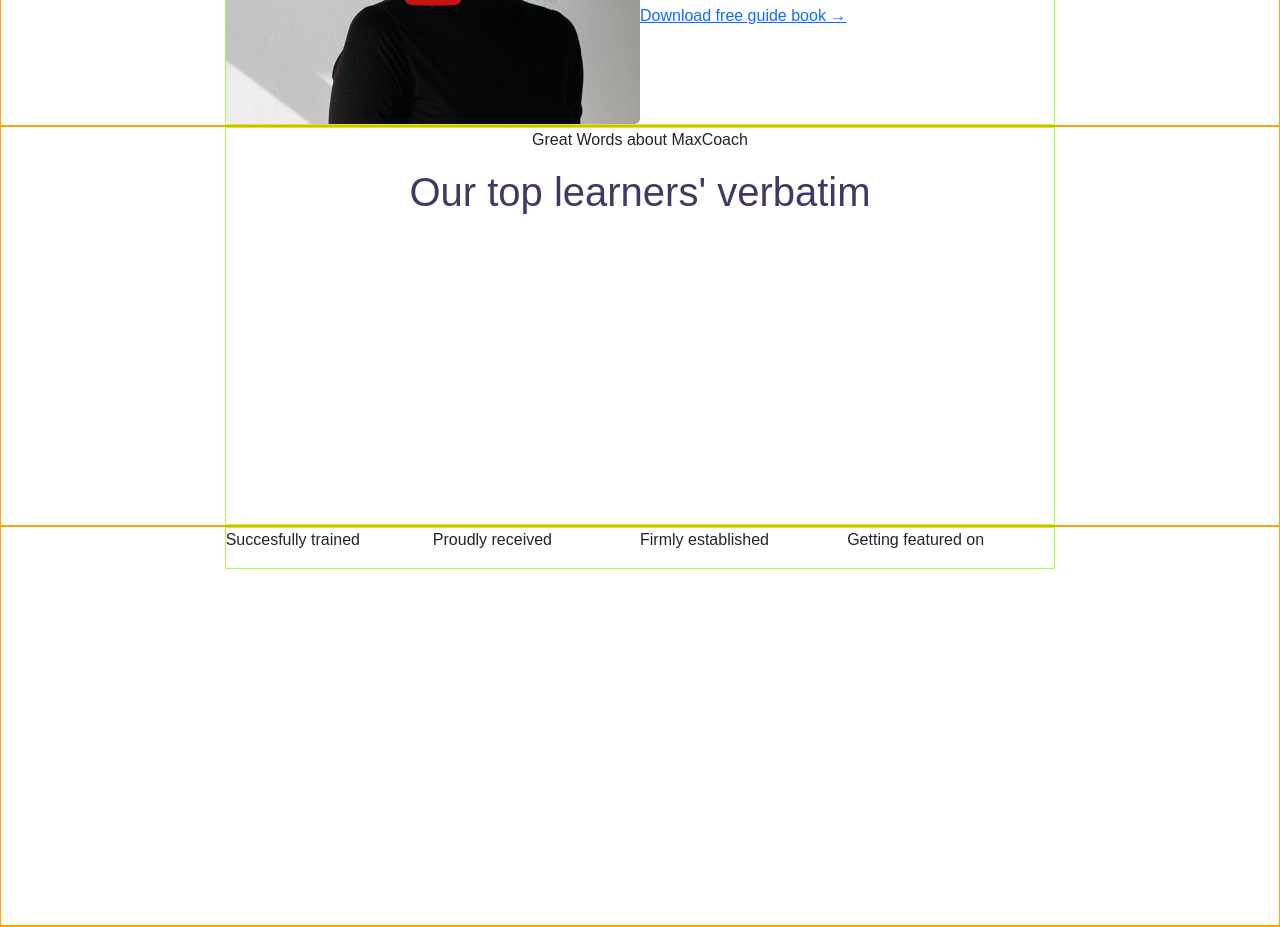
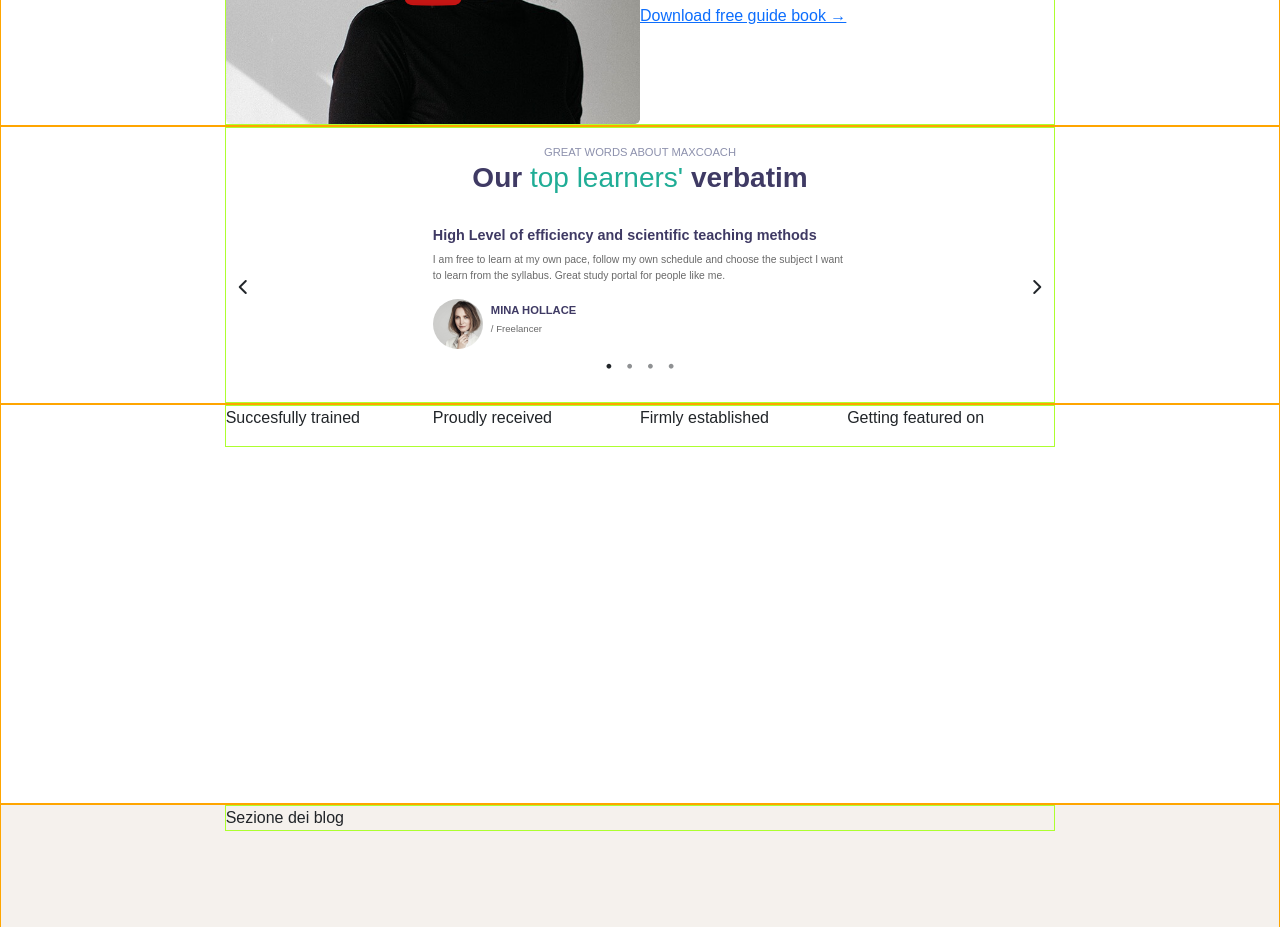
Before and after one commit to manuelcamaioni/proj-html-vuejs, a Vue app: page / in a window 1280 px wide. Shown: the part 1520-2447 px from the top of the page. Built offline with nearby package versions, Linux system fonts and the light colour scheme; a web font is replaced by a local one.

Commit message:
added carousel

```diff
--- a/src/components/MainComponents/TopLearnersMain.vue
+++ b/src/components/MainComponents/TopLearnersMain.vue
@@ -1,16 +1,32 @@
 <template>
     <article class="hero">
-        <div class="my-container h-100">
-            <hgroup>
-                <p>Great Words about MaxCoach</p>
-                <h1>Our <span>top learners'</span> verbatim</h1>
+        <div class="my-container py-3">
+            <hgroup class="mb-4">
+                <p class="sup-title">Great Words about MaxCoach</p>
+                <h2 class="fs-3 fw-bold">Our <span class="highlight fw-light">top learners'</span> verbatim</h2>
             </hgroup>
-            <div class="container">
-                <div class="row">
-                    <div class="col"></div>
-                    <div class="col"></div>
-                    <div class="col"></div>
+            <div class="carousel d-flex position-relative">
+                <button class="btn btn-left position-absolute" @click="prevButton"><i
+                        class="fa-solid fa-chevron-left"></i></button>
+                <div class="card w-50" v-for="(card, index) in cards" :class="activeIndex === index ? '' : 'd-none'">
+                    <div class="about-box">
+                        <h5>{{ card.title }}</h5>
+                        <p>{{ card.info }}</p>
+                    </div>
+                    <div class="client-box d-flex">
+                        <img :src="getImagePath(card.path)" :alt="card.path">
+                        <div class="info">
+                            <p class="name text-uppercase">{{ card.name }}</p>
+                            <p class="position">{{ card.position }}</p>
+                        </div>
+                    </div>
                 </div>
+                <button class="btn btn-right position-absolute" @click="nextButton"><i
+                        class="fa-solid fa-chevron-right"></i></button>
+            </div>
+            <div class="dots-miniature d-flex justify-content-center">
+                <i v-for="(dot, index) in cards" class="fa-solid fa-circle"
+                    :class="activeIndex === index ? 'opacity-100' : ''"></i>
             </div>
             <div class="certification-box"></div>
         </div>
@@ -20,7 +36,55 @@
 <script>
 
 export default {
+    methods: {
+        getImagePath: function (img) {
+            return new URL(`../../assets/img/${img}`, import.meta.url).href;
+        },
 
+        nextButton: function () {
+            if (this.activeIndex === this.cards.length - 1) this.activeIndex = 0;
+            else this.activeIndex += 1;
+        },
+        prevButton: function () {
+            if (this.activeIndex === 0) this.activeIndex = this.cards.length - 1;
+            else this.activeIndex -= 1;
+        },
+    },
+    data() {
+        return {
+            activeIndex: 0,
+            cards: [
+                {
+                    title: "High Level of efficiency and scientific teaching methods",
+                    info: "I am free to learn at my own pace, follow my own schedule and choose the subject I want to learn from the syllabus. Great study portal for people like me.",
+                    path: "testimonial-avata-02.jpg",
+                    name: "Mina Hollace",
+                    position: "/ Freelancer",
+                },
+                {
+                    title: "Professional team of specialists and passionate mentors at reach",
+                    info: "I need to get a certification for English proficiency and MaxCoach is my best choice. Their tutors are smart and profesional when dealing with students.",
+                    path: "testimonial-avata-04.jpg",
+                    name: "Madley Podor",
+                    position: "/ IT Specialist",
+                },
+                {
+                    title: "The MaxCoach team works really hard to ensure high quality",
+                    info: "I am happy with their arrangement of lessons and subjects. They reflect a scientific investigation into effective methods to be adopted for learners of all levels.",
+                    path: "testimonial-avata-01.jpg",
+                    name: "Luvic Dubble",
+                    position: "/ Private Tutor",
+                },
+                {
+                    title: "It's a choice of quality for people with special needs",
+                    info: "I'm a very strict person so I require everything to be organized and neat. Then, I'll be able to make things right and shine. MaxCoach guys just got me.",
+                    path: "testimonial-avata-03.jpg",
+                    name: "Florence Themes",
+                    position: "/ Multimedia Admin",
+                },
+            ]
+        }
+    },
 }
 </script>
 
@@ -28,6 +92,68 @@ export default {
 @use "../../styles/variables.scss" as *;
 
 article.hero {
-    height: 400px;
+
+    .card {
+        margin: 0 auto;
+        --bs-card-border-color: none;
+
+        h5 {
+            font-size: .9rem;
+            color: $primaryColor;
+            font-weight: bold;
+        }
+
+        p {
+            color: $secondaryTextColor;
+            font-size: .65rem;
+        }
+
+        .client-box {
+            img {
+                width: 50px;
+                height: 50px;
+                border-radius: 50%;
+                margin-right: .5rem;
+            }
+
+            .name {
+                margin: .2rem 0;
+                color: $primaryColor;
+                font-weight: bold;
+                font-size: .7rem;
+            }
+
+            .position {
+                font-size: .6rem;
+                margin-bottom: .2rem;
+            }
+        }
+    }
+
+    button {
+        background-color: transparent;
+    }
+
+    .btn-left {
+        top: 50%;
+        transform: translateY(-50%);
+    }
+
+    .btn-right {
+        right: 0;
+        top: 50%;
+        transform: translateY(-50%);
+    }
+
+    .dots-miniature {
+        padding: 1rem 0;
+
+        i {
+            font-size: .3rem;
+            margin: 0 .5rem;
+            opacity: 0.5;
+        }
+    }
+
 }
 </style>
```
